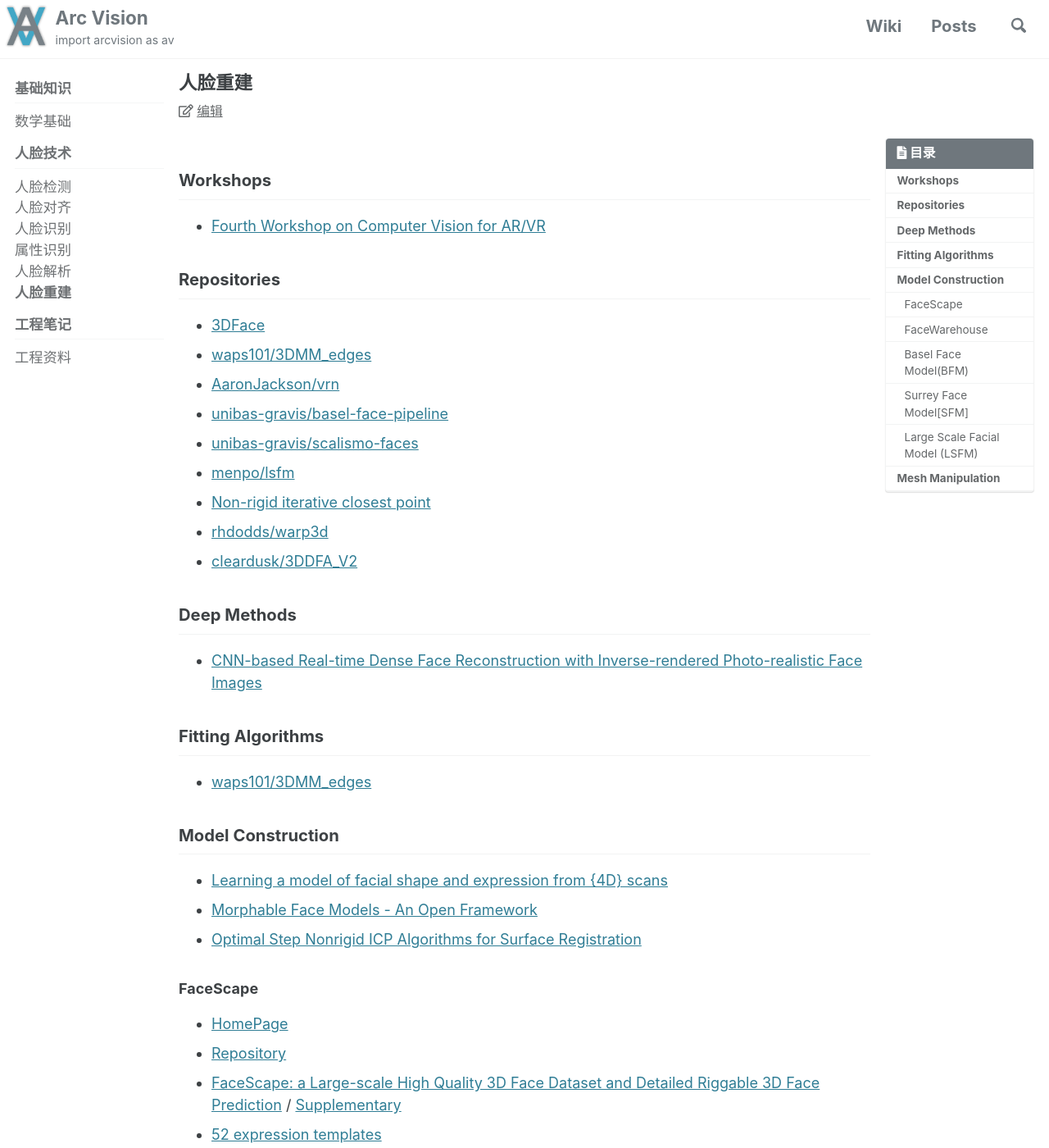
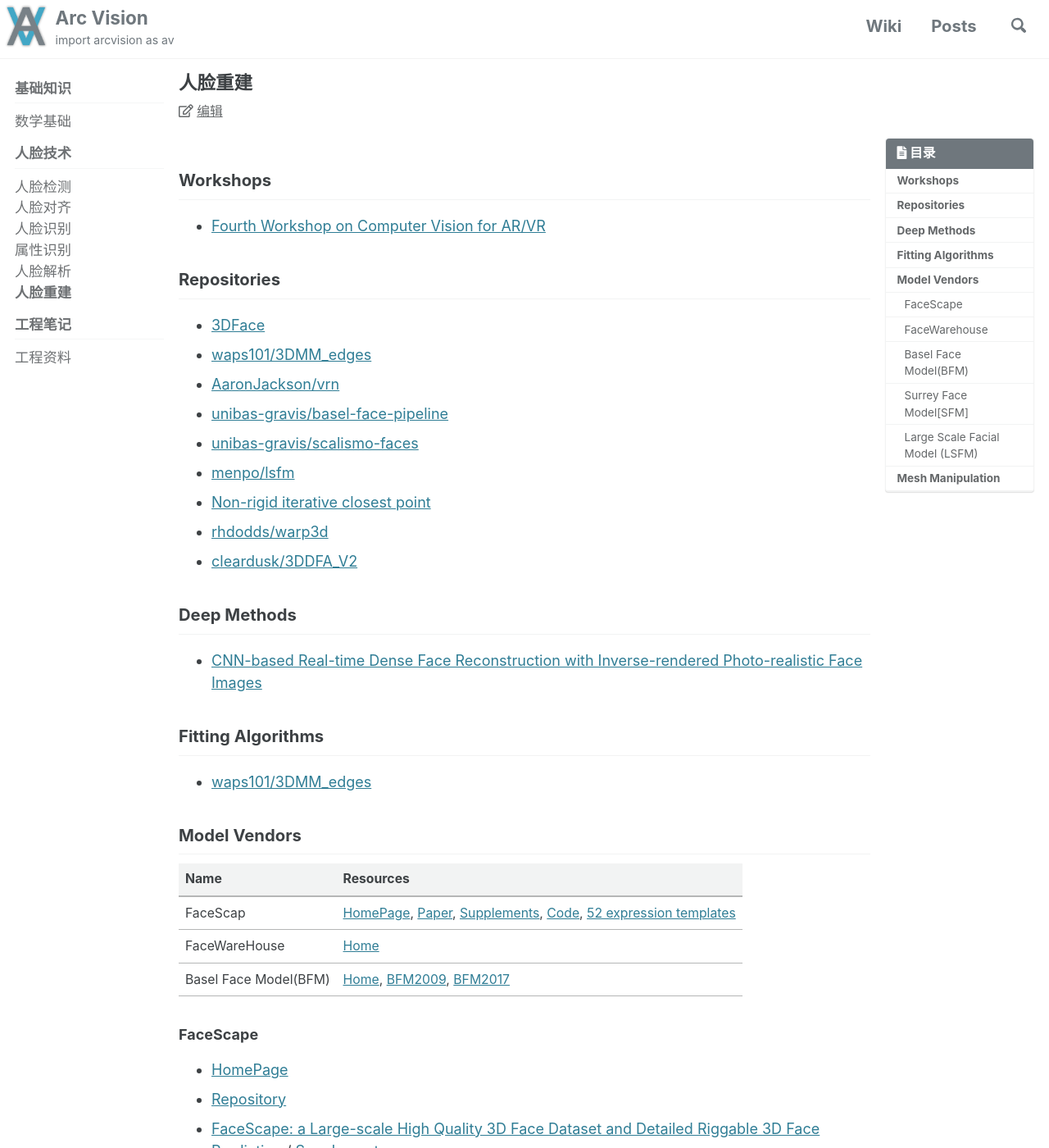
Before and after one commit to ArcVision/ArcVision.github.io, a Jekyll site: the page built from _wiki/15-face-reconstruction.md, in a window 1280 px wide and 1400 px high. Shown: the whole window at 82% size. Built offline with Jekyll 4.4.1, drawn with Linux system fonts in a browser that asks for light colours; cached includes are drawn as plain includes; comment, search, counter and statistics services are not loaded.

Commit message:
Update 15-face-reconstruction.md

```diff
--- a/_wiki/15-face-reconstruction.md
+++ b/_wiki/15-face-reconstruction.md
@@ -25,10 +25,13 @@ permalink: /wiki/face-reconstruction/
 ## Fitting Algorithms
  - [waps101/3DMM_edges](https://github.com/waps101/3DMM_edges)
 
-## Model Construction
-- [Learning a model of facial shape and expression from {4D} scans](https://is.tuebingen.mpg.de)
-- [Morphable Face Models - An Open Framework](http://arxiv.org/abs/1709.08398)
-- [Optimal Step Nonrigid ICP Algorithms for Surface Registration](https://ieeexplore.ieee.org/abstract/document/4270190)
+## Model Vendors
+
+| Name | Resources |
+| ---- | --------- |
+| FaceScap | [HomePage](https://facescape.nju.edu.cn/), [Paper](https://arxiv.org/pdf/2003.13989.pdf), [Supplements](https://openaccess.thecvf.com/content_CVPR_2020/supplemental/Yang_FaceScape_A_Large-Scale_CVPR_2020_supplemental.zip), [Code](https://github.com/zhuhao-nju/facescape), [52 expression templates](https://drive.google.com/file/d/1OuAUVMrBzEyRumOqFg3SUjehAUBK7Hn9/view) |
+| FaceWareHouse | [Home](http://kunzhou.net/zjugaps/facewarehouse/) |
+| Basel Face Model(BFM) | [Home](https://faces.dmi.unibas.ch/bfm/bfm2017.html), [BFM2009](https://gravis.dmi.unibas.ch/publications/2009/BFModel09.pdf), [BFM2017](http://arxiv.org/abs/1709.08398) |
 
 ### FaceScape
   - [HomePage](https://facescape.nju.edu.cn/)
```
